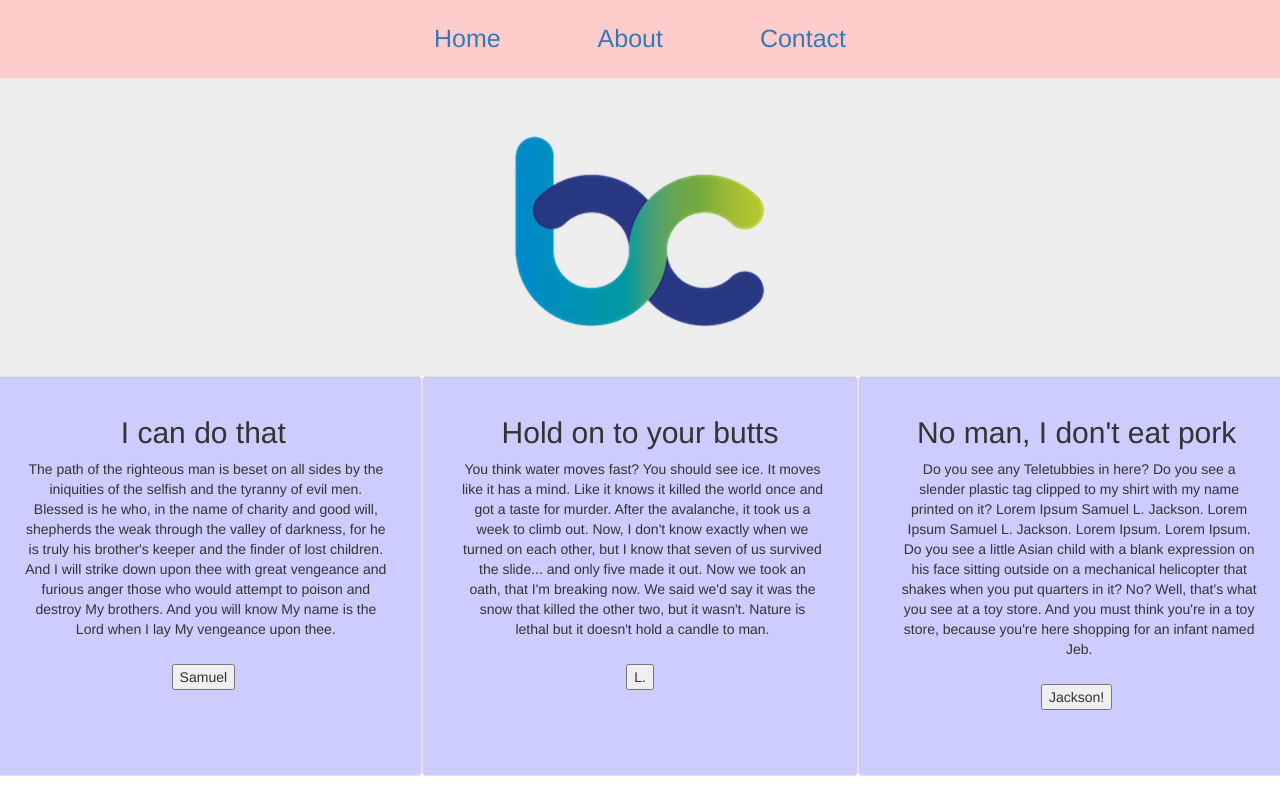
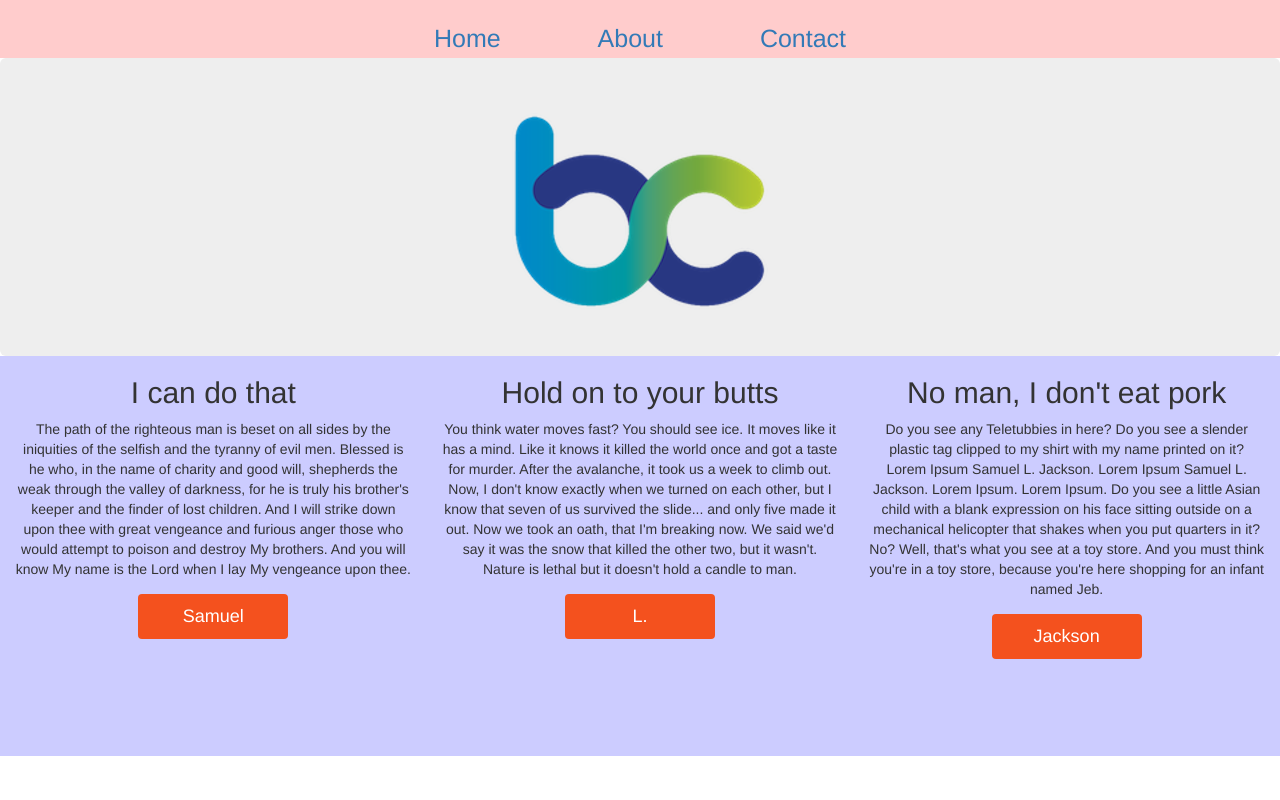
Before and after one commit to BryanCable/day3testsite, a plain HTML site: page index.html in a window 1280 px wide. Drawn offline with Linux system fonts and the light colour scheme.

Commit message:
MWallert's help, wrapped everything in a container

```diff
--- a/css/styles.css
+++ b/css/styles.css
@@ -1,4 +1,4 @@
-.container {
+.ncontain {
     background-color: #ffcccc;
     width: 100%;
 }
@@ -7,10 +7,12 @@
     text-align: center;
     padding-top: 20px;
     font-size: 25px;
+    margin: 0;
 }
 
 .navbar-menu {
-    margin: 45px;
+    padding: 5px 45px 5px 45px;
+    text-decoration: none;
 }
 
 .jumbotron {
@@ -20,17 +22,48 @@
     margin: 0;
 }
 
-.well {
+.textw {
     background-color: #ccccff;
     height: 400px;
     text-align: center;
 }
 
-.paragraph {
-    padding-left: 20px;
-    padding-right: 15px;
+.button {
+  margin-top: 15px;
+  border-radius: 4px;
+  background-color: #f4511e;
+  border: none;
+  color: #FFFFFF;
+  text-align: center;
+  font-size: 18px;
+  padding: 10px;
+  width: 150px;
+  transition: all 0.5s;
+  cursor: pointer;
+  margin: 5px;
 }
 
-.button {
-    margin-top: 15px;
+.button span {
+  cursor: pointer;
+  display: inline-block;
+  position: relative;
+  transition: 0.5s;
 }
+
+.button span:after {
+  content: '\00bb';
+  position: absolute;
+  opacity: 0;
+  top: 0;
+  right: -20px;
+  transition: 0.5s;
+}
+
+.button:hover span {
+  padding-right: 25px;
+}
+
+.button:hover span:after {
+  opacity: 1;
+  right: 0;
+}
--- a/index.html
+++ b/index.html
@@ -9,7 +9,9 @@
     <title>Document</title>
 </head>
 <body>
-    <div class="container">
+    <div class="container-fluid">
+        <div class="row">
+            <div class="navcontainer ncontain">
                 <nav class="navbar navbar-toggleable-md navbar-light bg-faded">
                     <a class="navbar-menu" href="#">Home</a>
                     <a class="navbar-menu" href="#">About</a>
@@ -19,21 +21,21 @@
             <div class="jumbotron">
                 <img src="images/bc.png" alt="logo" class="logo">
             </div>
-    <div class="row">
-        <div class="col-md-4 well">
+            <div class="col-md-4 textw">
                 <h2>I can do that</h2>
                 <p class="paragraph">The path of the righteous man is beset on all sides by the iniquities of the selfish and the tyranny of evil men. Blessed is he who, in the name of charity and good will, shepherds the weak through the valley of darkness, for he is truly his brother's keeper and the finder of lost children. And I will strike down upon thee with great vengeance and furious anger those who would attempt to poison and destroy My brothers. And you will know My name is the Lord when I lay My vengeance upon thee. </p>
-            <button class="button" type="button">Samuel</button>
+                <button class="button"><span>Samuel</span></button>
             </div>
-        <div class="col-md-4 well">
+            <div class="col-md-4 textw">
                 <h2>Hold on to your butts</h2>
                 <p class="paragraph">You think water moves fast? You should see ice. It moves like it has a mind. Like it knows it killed the world once and got a taste for murder. After the avalanche, it took us a week to climb out. Now, I don't know exactly when we turned on each other, but I know that seven of us survived the slide... and only five made it out. Now we took an oath, that I'm breaking now. We said we'd say it was the snow that killed the other two, but it wasn't. Nature is lethal but it doesn't hold a candle to man. </p>
-            <button class="button" type="button">L.</button>
+                <button class="button"><span>L.</span></button>
             </div>
-        <div class="col-md-4 well">
+            <div class="col-md-4 textw">
                     <h2>No man, I don't eat pork</h2>
                     <p class="paragraph">Do you see any Teletubbies in here? Do you see a slender plastic tag clipped to my shirt with my name printed on it? Lorem Ipsum Samuel L. Jackson. Lorem Ipsum Samuel L. Jackson. Lorem Ipsum. Lorem Ipsum. Do you see a little Asian child with a blank expression on his face sitting outside on a mechanical helicopter that shakes when you put quarters in it? No? Well, that's what you see at a toy store. And you must think you're in a toy store, because you're here shopping for an infant named Jeb. </p>
-                <button class="button" type="button">Jackson!</button>
+                    <button class="button"><span>Jackson</span></button>
+            </div>
         </div>
     </div>
 
```
Lines whose indentation alone changed are shown as unchanged.
